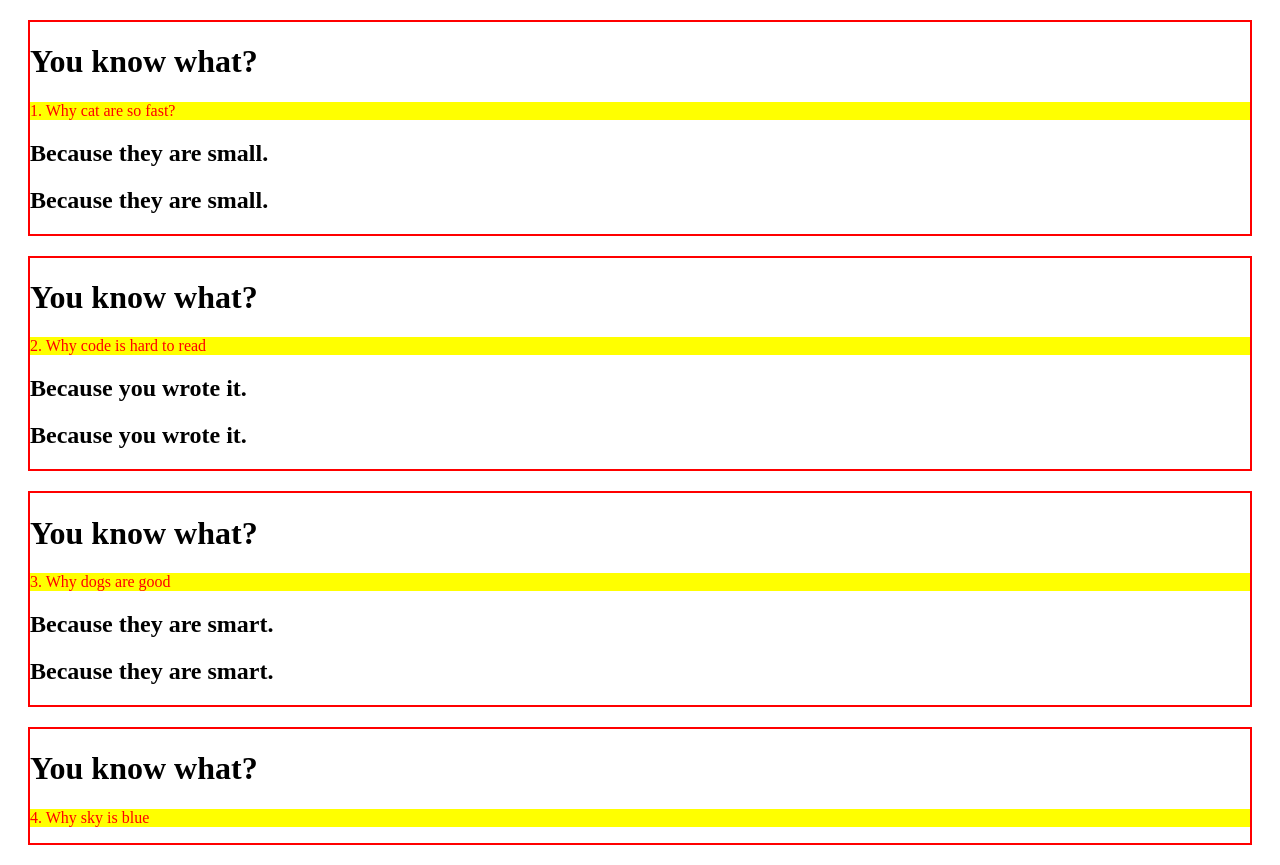
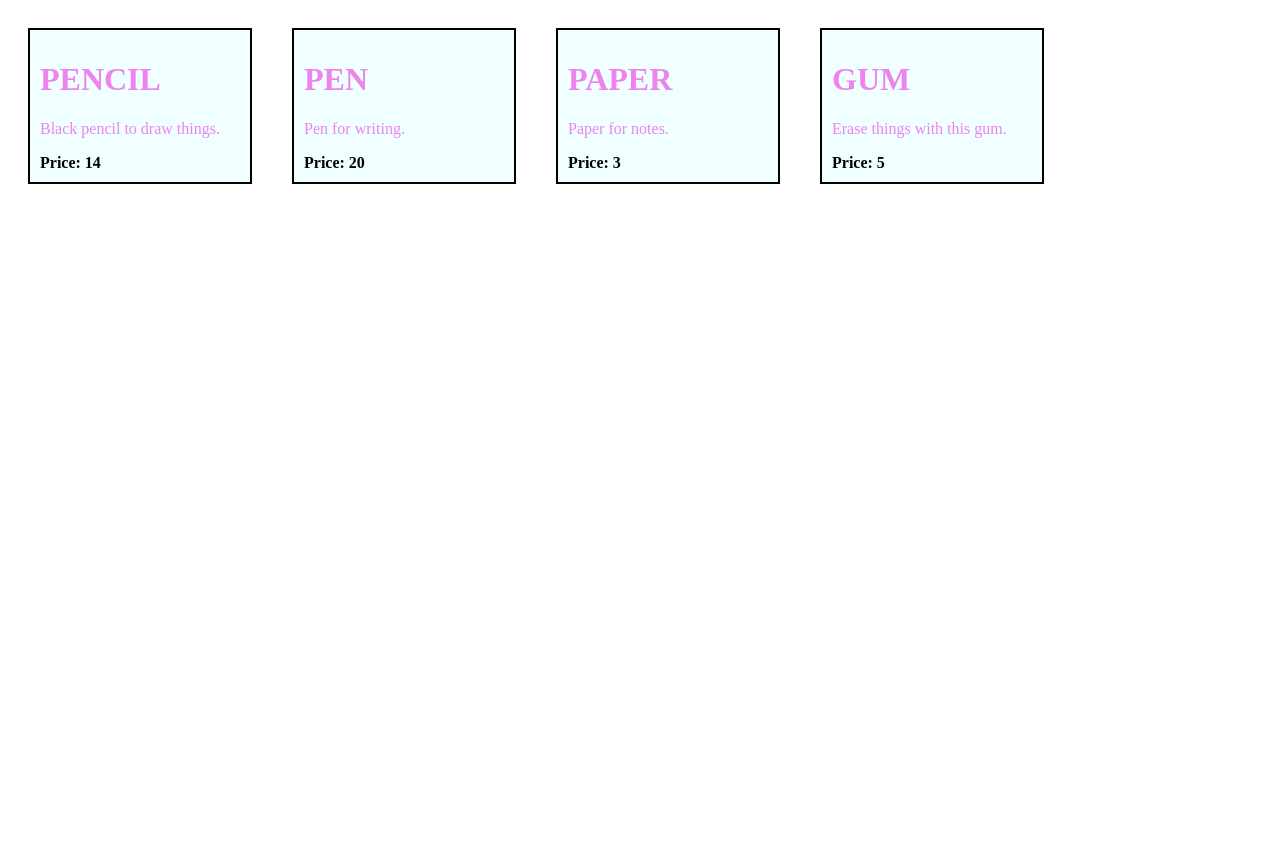
Before and after one commit to GennadiiJ/ReactStartApp, a React (Create React App) app: page / in a window 1280 px wide. After the commit the page ends 800 px from the top, so only its background shows below. Built offline with nearby package versions, Linux system fonts and the light colour scheme.

Commit message:
render external data as components - simulation

```diff
--- a/src/StartApp.js
+++ b/src/StartApp.js
@@ -1,13 +1,19 @@
 import React from "react";
-import Joke from "./components/Joke";
+import productData from "./my-data/ProductsData"
+import Product from "./components/Product"
 
 function StartApp () {
+    const productComponents = productData.map(elem =>
+        <Product
+            key={elem.id}
+            price={elem.price}
+            desc={elem.description}
+            name={elem.name.toUpperCase()}
+         />
+    )
     return (
         <div>
-            <Joke text={{question: "1. Why cat are so fast?", punchLine: " they are small."}} />
-            <Joke text={{question: "2. Why code is hard to read", punchLine: " you wrote it."}} />
-            <Joke text={{question: "3. Why dogs are good", punchLine: " they are smart."}} />
-            <Joke text={{question: "4. Why sky is blue"}} />
+            {productComponents}
         </div>
     )
 }
--- /dev/null
+++ b/src/components/Product.js
@@ -0,0 +1,13 @@
+import React from "react";
+
+function Product (props) {
+    return (
+        <div className="component">
+            <h1>{props.name}</h1>
+            <p>{props.desc}</p>
+            <span>Price: {props.price}</span>
+        </div>
+    )
+}
+
+export default Product;
--- a/src/index.css
+++ b/src/index.css
@@ -1,4 +1,14 @@
-.joke {
+.component {
   margin: 20px;
-  border: solid 2px red;
+  border: solid 2px black;
+  color: violet;
+  background-color: azure;
+  display: inline-block;
+  width: 200px;
+  padding: 10px;
 }
+
+.component span {
+  font-weight: bold;
+  color: black;
+}
--- /dev/null
+++ b/src/my-data/ProductsData.js
@@ -0,0 +1,28 @@
+const products = [
+    {
+        id: 1,
+        name: "pencil",
+        price: 14,
+        description: "Black pencil to draw things."
+    },
+    {
+        id: 2,
+        name: "pen",
+        price: 20,
+        description: "Pen for writing."
+    },
+    {
+        id: 3,
+        name: "paper",
+        price: 3,
+        description: "Paper for notes."
+    },
+    {
+        id: 4,
+        name: "gum",
+        price: 5,
+        description: "Erase things with this gum."
+    }
+];
+
+export default products;
```
